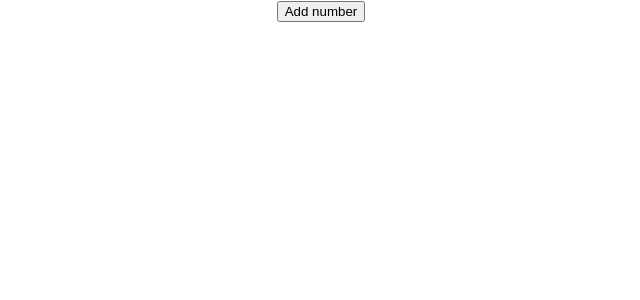
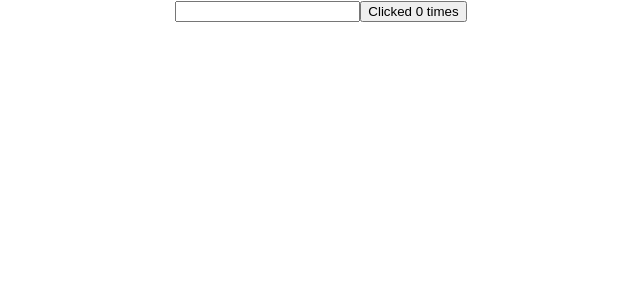
Before and after one commit to jyotir1994/react_hooks, a React (Create React App) app: page / in a window 1280 px wide. Shown: the top 300 px of the page, without its empty margins (319-959 px from the left). Built offline with nearby package versions, Linux system fonts and the light colour scheme.

Commit message:
conditionally run effects

```diff
--- a/src/App.js
+++ b/src/App.js
@@ -1,11 +1,13 @@
 import React from 'react';
 import './App.css';
-import HookCounterWithArray from './components/HookCounterWithArray';
+import ClassCounterOne from './components/ClassCounterOne';
+import HooksUseEffect from './components/HooksUseEffect';
 
 function App() {
   return (
     <div className="App">
-      <HookCounterWithArray />
+      {/* <ClassCounterOne /> */}
+      <HooksUseEffect />
     </div>
   );
 }
--- /dev/null
+++ b/src/components/ClassCounterOne.js
@@ -0,0 +1,41 @@
+import React, { Component } from 'react'
+
+class ClassCounterOne extends Component {
+    constructor(props) {
+        super(props)
+
+        this.state = {
+            count: 0,
+            name: ''
+        }
+    }
+
+    componentDidMount() {
+        document.title = `Clicked ${this.state.count} times`
+    }
+
+    componentDidUpdate(prevProps, prevState) {
+        if (prevState !== this.state.count) {
+            console.log('componentDidUpdate')
+            document.title = `Clicked ${this.state.count} times`
+        }
+    }
+
+    render() {
+        return (
+            <div>
+                <input
+                    type='text'
+                    value={this.state.name}
+                    onChange={(event) => {
+                        this.setState({ name: event.target.value })
+                    }} />
+                <button onClick={() => this.setState({ count: this.state.count + 1 })}>
+                    Clicked {this.state.count} times
+                </button>
+            </div>
+        )
+    }
+}
+
+export default ClassCounterOne
--- /dev/null
+++ b/src/components/HooksUseEffect.js
@@ -0,0 +1,24 @@
+import React, { useState, useEffect } from 'react'
+
+function HooksUseEffect() {
+    const [count, setCount] = useState(0)
+    const [name, setName] = useState('')
+
+    useEffect(() => {
+        console.log('useEffect')
+        document.title = `Clicked ${count} times`
+    }, [count])
+    return (
+        <div>
+            <input
+                    type='text'
+                    value={name}
+                    onChange={(event) => {
+                        setName(event.target.value )
+                    }} />
+            <button onClick={() => { setCount(count + 1) }}>Clicked {count} times</button>
+        </div>
+    )
+}
+
+export default HooksUseEffect
```
